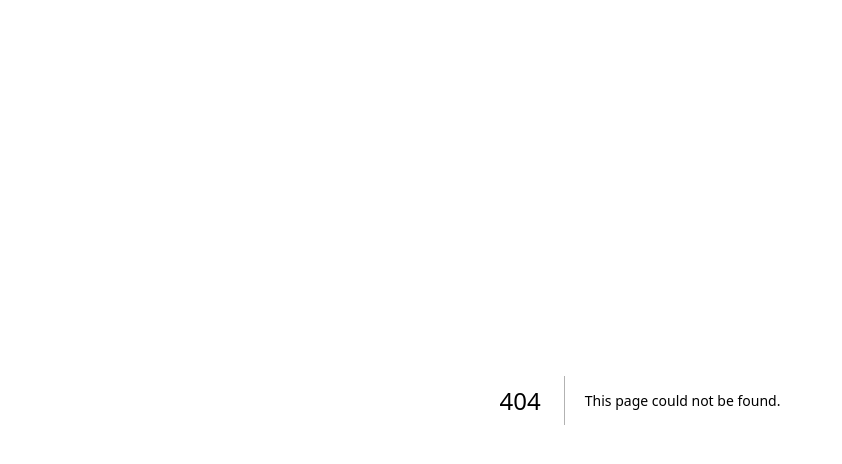
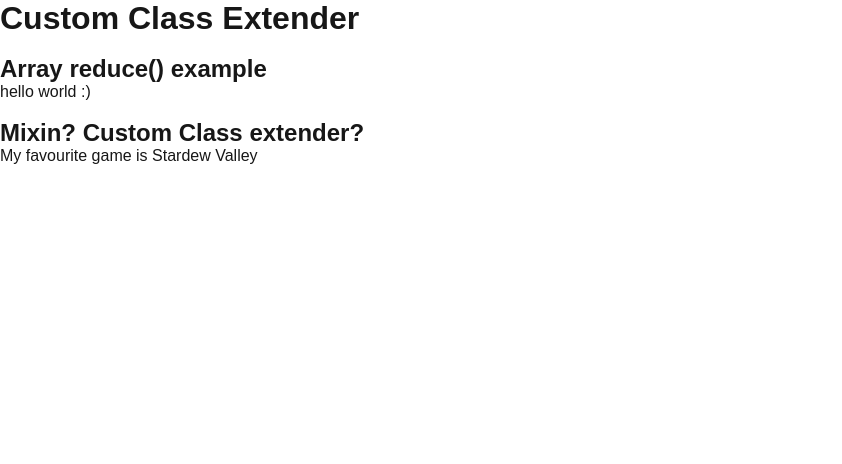
Before and after one commit to AnsonChung3/next-ts-sandbox, a Next.js app: page /custom-class-extender in a window 1280 px wide. Before the commit this address had no page. Shown: the top 464 px of the page, without its empty margins (0-842 px from the left). Built offline with nearby package versions, Linux system fonts and the light colour scheme.

Commit message:
Set up base class for later implementations

```diff
--- /dev/null
+++ b/src/app/custom-class-extender/page.tsx
@@ -0,0 +1,34 @@
+export default function CustomClassExtender() {
+    return (
+        <>
+            <h1>Custom Class Extender</h1>
+            <br />
+
+            <section>
+                <h2>Array reduce() example</h2>
+                <p>{dummyArrowConst(['hello', ' ', 'world', ' ', ':)'])}</p>
+                <br />
+            </section>
+
+            <section>
+                <h2>Mixin? Custom Class extender?</h2>
+                <p>My favourite game is {stardewValley.name}</p>
+                <p></p>
+            </section>
+        </>
+    );
+}
+
+class Game {
+    name: string;
+
+    constructor(name: string) {
+        this.name = name;
+    }
+}
+
+const stardewValley = new Game('Stardew Valley');
+
+const dummyArrowConst = (arg: string[]) => {
+    return arg.reduce((acc, curr) => acc + curr);
+};
```
